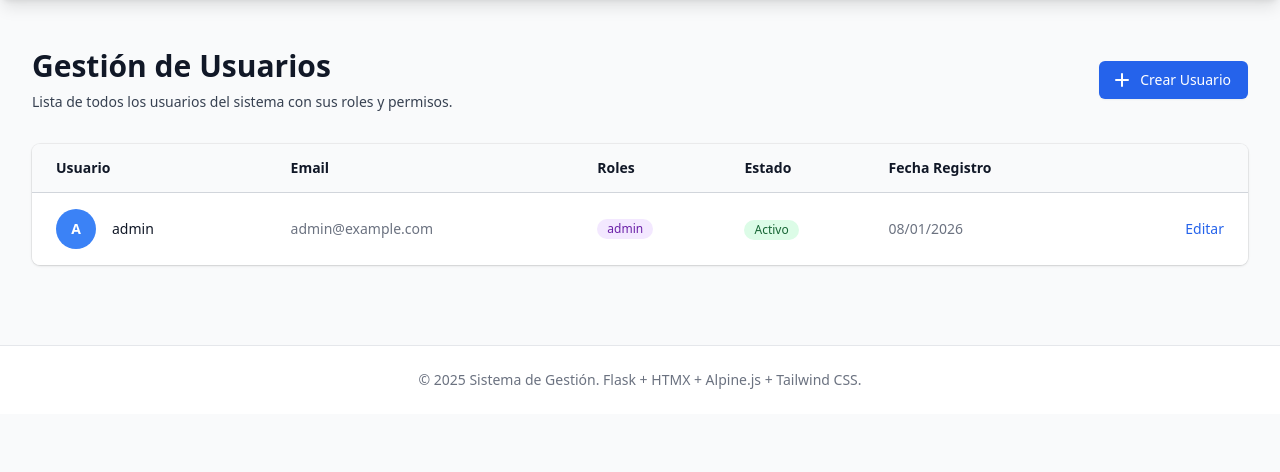
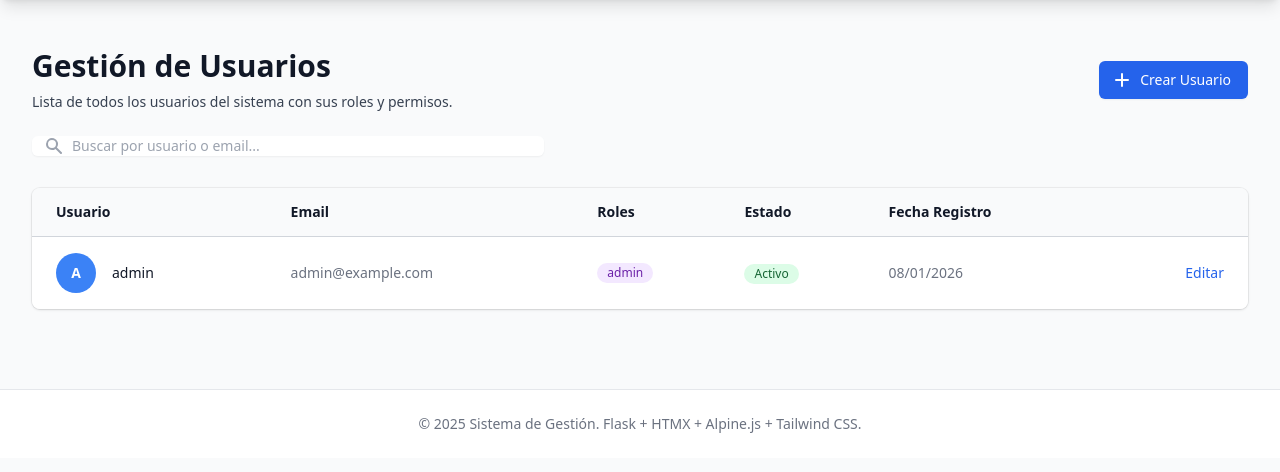
Before and after one commit to elricgonza/flask_auth_app, a Flask app: page /admin/users in a window 1280 px wide. Shown: the part 64-536 px from the top of the page. Run offline with Flask 3, Linux system fonts and the light colour scheme; a user stored in the database is signed in; some libraries are stand-ins or nearby versions.

Commit message:
filter users

```diff
--- a/app/routes.py
+++ b/app/routes.py
@@ -1,5 +1,6 @@
 from flask import Blueprint, render_template, redirect, url_for, flash, request, jsonify
 from flask_login import login_user, logout_user, login_required, current_user
+from sqlalchemy import or_
 from app import db
 from app.models import User, Role, Permission
 from app.forms import LoginForm, RegisterForm, UserForm
@@ -76,8 +77,30 @@ def logout():
 @permission_required('view_users')
 def users():
     page = request.args.get('page', 1, type=int)
-    users = User.query.paginate(page=page, per_page=10, error_out=False)
-    return render_template('admin/users.html', users=users)
+    search = request.args.get('search', '', type=str)
+
+    # Construir query base
+    query = User.query
+
+    # Aplicar filtro de búsqueda si existe
+    if search:
+        search_filter = or_(
+            User.username.ilike(f'%{search}%'),
+            User.email.ilike(f'%{search}%')
+        )
+        query = query.filter(search_filter)
+
+    # Ordenar por fecha de creación descendente
+    query = query.order_by(User.created_at.desc())
+
+    # Paginar resultados
+    users = query.paginate(page=page, per_page=10, error_out=False)
+
+    # Si es una petición HTMX, solo devolver la tabla
+    if request.headers.get('HX-Request'):
+        return render_template('admin/users_table.html', users=users, search=search)
+
+    return render_template('admin/users.html', users=users, search=search)
 
 @admin_bp.route('/users/create', methods=['GET', 'POST'])
 @login_required
@@ -86,19 +109,16 @@ def create_user():
     form = UserForm()
     form.roles.choices = [(r.id, r.name) for r in Role.query.all()]
 
-    # Inicializar roles.data como lista vacía para nuevos usuarios
     if request.method == 'GET':
         form.roles.data = []
         form.is_active.data = True
 
     if form.validate_on_submit():
-        # Verificar que el username no exista
         existing_user = User.query.filter_by(username=form.username.data).first()
         if existing_user:
             flash('El nombre de usuario ya existe.', 'danger')
             return render_template('admin/user_form.html', form=form, action='Crear', user=None)
 
-        # Verificar que el email no exista
         existing_email = User.query.filter_by(email=form.email.data).first()
         if existing_email:
             flash('El email ya está registrado.', 'danger')
@@ -116,7 +136,6 @@ def create_user():
             user.set_password('changeme123')
             flash('Se asignó la contraseña temporal: changeme123', 'warning')
 
-        # Asignar roles
         for role_id in form.roles.data:
             role = Role.query.get(role_id)
             if role:
@@ -142,13 +161,11 @@ def edit_user(user_id):
         form.is_active.data = user.is_active
 
     if form.validate_on_submit():
-        # Verificar que el username no esté en uso por otro usuario
         existing_user = User.query.filter(User.username == form.username.data, User.id != user_id).first()
         if existing_user:
             flash('El nombre de usuario ya está en uso por otro usuario.', 'danger')
             return render_template('admin/user_form.html', form=form, action='Editar', user=user)
 
-        # Verificar que el email no esté en uso por otro usuario
         existing_email = User.query.filter(User.email == form.email.data, User.id != user_id).first()
         if existing_email:
             flash('El email ya está en uso por otro usuario.', 'danger')
@@ -162,7 +179,6 @@ def edit_user(user_id):
             user.set_password(form.password.data)
             flash('Contraseña actualizada.', 'info')
 
-        # Actualizar roles
         user.roles = []
         for role_id in form.roles.data:
             role = Role.query.get(role_id)
--- a/app/templates/admin/users.html
+++ b/app/templates/admin/users.html
@@ -9,7 +9,7 @@
     userName: '',
     csrfToken: '{{ csrf_token() if csrf_token is defined else '' }}'
 }">
-    <div class="sm:flex sm:items-center">
+    <div class="sm:flex sm:items-center sm:justify-between">
         <div class="sm:flex-auto">
             <h1 class="text-3xl font-semibold text-gray-900">Gestión de Usuarios</h1>
             <p class="mt-2 text-sm text-gray-700">
@@ -28,114 +28,61 @@
         {% endif %}
     </div>
 
+    <!-- Barra de búsqueda -->
+    <div class="mt-6 mb-4">
+        <div class="relative rounded-md shadow-sm max-w-lg">
+            <div class="pointer-events-none absolute inset-y-0 left-0 flex items-center pl-3">
+                <svg class="h-5 w-5 text-gray-400" xmlns="http://www.w3.org/2000/svg" viewBox="0 0 20 20" fill="currentColor">
+                    <path fill-rule="evenodd" d="M8 4a4 4 0 100 8 4 4 0 000-8zM2 8a6 6 0 1110.89 3.476l4.817 4.817a1 1 0 01-1.414 1.414l-4.816-4.816A6 6 0 012 8z" clip-rule="evenodd" />
+                </svg>
+            </div>
+            <input
+                type="text"
+                name="search"
+                id="search"
+                value="{{ search }}"
+                class="block w-full rounded-md border-gray-300 pl-10 pr-12 focus:border-blue-500 focus:ring-blue-500 sm:text-sm"
+                placeholder="Buscar por usuario o email..."
+                hx-get="{{ url_for('admin.users') }}"
+                hx-trigger="keyup changed delay:300ms"
+                hx-target="#users-container"
+                hx-include="[name='search']"
+            >
+            {% if search %}
+            <div class="absolute inset-y-0 right-0 flex items-center pr-3">
+                <button
+                    type="button"
+                    onclick="document.getElementById('search').value=''; htmx.trigger('#search', 'keyup');"
+                    class="text-gray-400 hover:text-gray-600"
+                >
+                    <svg class="h-5 w-5" xmlns="http://www.w3.org/2000/svg" viewBox="0 0 20 20" fill="currentColor">
+                        <path fill-rule="evenodd" d="M10 18a8 8 0 100-16 8 8 0 000 16zM8.707 7.293a1 1 0 00-1.414 1.414L8.586 10l-1.293 1.293a1 1 0 101.414 1.414L10 11.414l1.293 1.293a1 1 0 001.414-1.414L11.414 10l1.293-1.293a1 1 0 00-1.414-1.414L10 8.586 8.707 7.293z" clip-rule="evenodd" />
+                    </svg>
+                </button>
+            </div>
+            {% endif %}
+        </div>
+        {% if search %}
+        <p class="mt-2 text-sm text-gray-600">
+            Buscando: <span class="font-medium">"{{ search }}"</span>
+            <button onclick="document.getElementById('search').value=''; htmx.trigger('#search', 'keyup');" class="ml-2 text-blue-600 hover:text-blue-800">
+                Limpiar búsqueda
+            </button>
+        </p>
+        {% endif %}
+    </div>
+
     <div class="mt-8 flex flex-col">
         <div class="-my-2 -mx-4 overflow-x-auto sm:-mx-6 lg:-mx-8">
             <div class="inline-block min-w-full py-2 align-middle md:px-6 lg:px-8">
-                <div class="overflow-hidden shadow ring-1 ring-black ring-opacity-5 md:rounded-lg">
-                    <table class="min-w-full divide-y divide-gray-300">
-                        <thead class="bg-gray-50">
-                            <tr>
-                                <th scope="col" class="py-3.5 pl-4 pr-3 text-left text-sm font-semibold text-gray-900 sm:pl-6">Usuario</th>
-                                <th scope="col" class="px-3 py-3.5 text-left text-sm font-semibold text-gray-900">Email</th>
-                                <th scope="col" class="px-3 py-3.5 text-left text-sm font-semibold text-gray-900">Roles</th>
-                                <th scope="col" class="px-3 py-3.5 text-left text-sm font-semibold text-gray-900">Estado</th>
-                                <th scope="col" class="px-3 py-3.5 text-left text-sm font-semibold text-gray-900">Fecha Registro</th>
-                                <th scope="col" class="relative py-3.5 pl-3 pr-4 sm:pr-6">
-                                    <span class="sr-only">Acciones</span>
-                                </th>
-                            </tr>
-                        </thead>
-                        <tbody class="divide-y divide-gray-200 bg-white">
-                            {% for user in users.items %}
-                            <tr id="user-{{ user.id }}">
-                                <td class="whitespace-nowrap py-4 pl-4 pr-3 text-sm sm:pl-6">
-                                    <div class="flex items-center">
-                                        <div class="h-10 w-10 flex-shrink-0">
-                                            <div class="h-10 w-10 rounded-full bg-blue-500 flex items-center justify-center text-white font-semibold">
-                                                {{ user.username[0].upper() }}
-                                            </div>
-                                        </div>
-                                        <div class="ml-4">
-                                            <div class="font-medium text-gray-900">{{ user.username }}</div>
-                                        </div>
-                                    </div>
-                                </td>
-                                <td class="whitespace-nowrap px-3 py-4 text-sm text-gray-500">{{ user.email }}</td>
-                                <td class="whitespace-nowrap px-3 py-4 text-sm text-gray-500">
-                                    <div class="flex flex-wrap gap-1">
-                                        {% for role in user.roles %}
-                                        <span class="inline-flex items-center px-2.5 py-0.5 rounded-full text-xs font-medium bg-purple-100 text-purple-800">
-                                            {{ role.name }}
-                                        </span>
-                                        {% endfor %}
-                                    </div>
-                                </td>
-                                <td class="whitespace-nowrap px-3 py-4 text-sm text-gray-500">
-                                    {% if current_user.has_permission('edit_users') and user.id != current_user.id %}
-                                    <button
-                                        hx-post="{{ url_for('admin.toggle_user_status', user_id=user.id) }}"
-                                        hx-swap="none"
-                                        class="inline-flex items-center px-2.5 py-0.5 rounded-full text-xs font-medium {% if user.is_active %}bg-green-100 text-green-800 hover:bg-green-200{% else %}bg-red-100 text-red-800 hover:bg-red-200{% endif %} cursor-pointer transition-colors"
-                                    >
-                                        {% if user.is_active %}Activo{% else %}Inactivo{% endif %}
-                                    </button>
-                                    {% else %}
-                                    <span class="inline-flex items-center px-2.5 py-0.5 rounded-full text-xs font-medium {% if user.is_active %}bg-green-100 text-green-800{% else %}bg-red-100 text-red-800{% endif %}">
-                                        {% if user.is_active %}Activo{% else %}Inactivo{% endif %}
-                                    </span>
-                                    {% endif %}
-                                </td>
-                                <td class="whitespace-nowrap px-3 py-4 text-sm text-gray-500">
-                                    {{ user.created_at.strftime('%d/%m/%Y') }}
-                                </td>
-                                <td class="relative whitespace-nowrap py-4 pl-3 pr-4 text-right text-sm font-medium sm:pr-6 space-x-2">
-                                    {% if current_user.has_permission('edit_users') %}
-                                    <a href="{{ url_for('admin.edit_user', user_id=user.id) }}" class="text-blue-600 hover:text-blue-900">
-                                        Editar
-                                    </a>
-                                    {% endif %}
-                                    {% if current_user.has_permission('delete_users') and user.id != current_user.id %}
-                                    <button
-                                        @click="userToDelete = {{ user.id }}; userName = '{{ user.username }}'; deleteModal = true"
-                                        class="text-red-600 hover:text-red-900"
-                                    >
-                                        Eliminar
-                                    </button>
-                                    {% endif %}
-                                </td>
-                            </tr>
-                            {% endfor %}
-                        </tbody>
-                    </table>
+                <div id="users-container">
+                    {% include 'admin/users_table.html' %}
                 </div>
             </div>
         </div>
     </div>
 
-    {% if users.has_prev or users.has_next %}
-    <div class="flex items-center justify-between border-t border-gray-200 bg-white px-4 py-3 sm:px-6 mt-4 rounded-lg">
-        <div class="hidden sm:flex sm:flex-1 sm:items-center sm:justify-between">
-            <div>
-                <p class="text-sm text-gray-700">
-                    Mostrando <span class="font-medium">{{ users.per_page * (users.page - 1) + 1 }}</span> a
-                    <span class="font-medium">{{ [users.per_page * users.page, users.total]|min }}</span> de
-                    <span class="font-medium">{{ users.total }}</span> resultados
-                </p>
-            </div>
-            <div>
-                <nav class="isolate inline-flex -space-x-px rounded-md shadow-sm">
-                    {% if users.has_prev %}
-                    <a href="{{ url_for('admin.users', page=users.prev_num) }}" class="relative inline-flex items-center rounded-l-md border border-gray-300 bg-white px-2 py-2 text-sm font-medium text-gray-500 hover:bg-gray-50">Anterior</a>
-                    {% endif %}
-                    {% if users.has_next %}
-                    <a href="{{ url_for('admin.users', page=users.next_num) }}" class="relative inline-flex items-center rounded-r-md border border-gray-300 bg-white px-2 py-2 text-sm font-medium text-gray-500 hover:bg-gray-50">Siguiente</a>
-                    {% endif %}
-                </nav>
-            </div>
-        </div>
-    </div>
-    {% endif %}
-
+    <!-- Modal de eliminación -->
     <div x-show="deleteModal" x-cloak class="relative z-10">
         <div class="fixed inset-0 bg-gray-500 bg-opacity-75 transition-opacity"></div>
         <div class="fixed inset-0 z-10 overflow-y-auto">
@@ -186,4 +133,5 @@
             </div>
         </div>
     </div>
-    </div>{% endblock %}
+</div>
+{% endblock %}
--- /dev/null
+++ b/app/templates/admin/users_table.html
@@ -0,0 +1,119 @@
+<div class="overflow-hidden shadow ring-1 ring-black ring-opacity-5 md:rounded-lg">
+    <table class="min-w-full divide-y divide-gray-300">
+        <thead class="bg-gray-50">
+            <tr>
+                <th scope="col" class="py-3.5 pl-4 pr-3 text-left text-sm font-semibold text-gray-900 sm:pl-6">Usuario</th>
+                <th scope="col" class="px-3 py-3.5 text-left text-sm font-semibold text-gray-900">Email</th>
+                <th scope="col" class="px-3 py-3.5 text-left text-sm font-semibold text-gray-900">Roles</th>
+                <th scope="col" class="px-3 py-3.5 text-left text-sm font-semibold text-gray-900">Estado</th>
+                <th scope="col" class="px-3 py-3.5 text-left text-sm font-semibold text-gray-900">Fecha Registro</th>
+                <th scope="col" class="relative py-3.5 pl-3 pr-4 sm:pr-6">
+                    <span class="sr-only">Acciones</span>
+                </th>
+            </tr>
+        </thead>
+        <tbody class="divide-y divide-gray-200 bg-white">
+            {% if users.items %}
+                {% for user in users.items %}
+                <tr id="user-{{ user.id }}">
+                    <td class="whitespace-nowrap py-4 pl-4 pr-3 text-sm sm:pl-6">
+                        <div class="flex items-center">
+                            <div class="h-10 w-10 flex-shrink-0">
+                                <div class="h-10 w-10 rounded-full bg-blue-500 flex items-center justify-center text-white font-semibold">
+                                    {{ user.username[0].upper() }}
+                                </div>
+                            </div>
+                            <div class="ml-4">
+                                <div class="font-medium text-gray-900">{{ user.username }}</div>
+                            </div>
+                        </div>
+                    </td>
+                    <td class="whitespace-nowrap px-3 py-4 text-sm text-gray-500">{{ user.email }}</td>
+                    <td class="whitespace-nowrap px-3 py-4 text-sm text-gray-500">
+                        <div class="flex flex-wrap gap-1">
+                            {% for role in user.roles %}
+                            <span class="inline-flex items-center px-2.5 py-0.5 rounded-full text-xs font-medium bg-purple-100 text-purple-800">
+                                {{ role.name }}
+                            </span>
+                            {% endfor %}
+                        </div>
+                    </td>
+                    <td class="whitespace-nowrap px-3 py-4 text-sm text-gray-500">
+                        {% if current_user.has_permission('edit_users') and user.id != current_user.id %}
+                        <button
+                            hx-post="{{ url_for('admin.toggle_user_status', user_id=user.id) }}"
+                            hx-swap="none"
+                            class="inline-flex items-center px-2.5 py-0.5 rounded-full text-xs font-medium {% if user.is_active %}bg-green-100 text-green-800 hover:bg-green-200{% else %}bg-red-100 text-red-800 hover:bg-red-200{% endif %} cursor-pointer transition-colors"
+                        >
+                            {% if user.is_active %}Activo{% else %}Inactivo{% endif %}
+                        </button>
+                        {% else %}
+                        <span class="inline-flex items-center px-2.5 py-0.5 rounded-full text-xs font-medium {% if user.is_active %}bg-green-100 text-green-800{% else %}bg-red-100 text-red-800{% endif %}">
+                            {% if user.is_active %}Activo{% else %}Inactivo{% endif %}
+                        </span>
+                        {% endif %}
+                    </td>
+                    <td class="whitespace-nowrap px-3 py-4 text-sm text-gray-500">
+                        {{ user.created_at.strftime('%d/%m/%Y') }}
+                    </td>
+                    <td class="relative whitespace-nowrap py-4 pl-3 pr-4 text-right text-sm font-medium sm:pr-6 space-x-2">
+                        {% if current_user.has_permission('edit_users') %}
+                        <a href="{{ url_for('admin.edit_user', user_id=user.id) }}" class="text-blue-600 hover:text-blue-900">
+                            Editar
+                        </a>
+                        {% endif %}
+                        {% if current_user.has_permission('delete_users') and user.id != current_user.id %}
+                        <button
+                            @click="userToDelete = {{ user.id }}; userName = '{{ user.username }}'; deleteModal = true"
+                            class="text-red-600 hover:text-red-900"
+                        >
+                            Eliminar
+                        </button>
+                        {% endif %}
+                    </td>
+                </tr>
+                {% endfor %}
+            {% else %}
+                <tr>
+                    <td colspan="6" class="px-3 py-12 text-center text-sm text-gray-500">
+                        <svg class="mx-auto h-12 w-12 text-gray-400" fill="none" stroke="currentColor" viewBox="0 0 24 24">
+                            <path stroke-linecap="round" stroke-linejoin="round" stroke-width="2" d="M9.172 16.172a4 4 0 015.656 0M9 10h.01M15 10h.01M21 12a9 9 0 11-18 0 9 9 0 0118 0z" />
+                        </svg>
+                        <h3 class="mt-2 text-sm font-medium text-gray-900">No se encontraron usuarios</h3>
+                        <p class="mt-1 text-sm text-gray-500">Intenta con otros términos de búsqueda.</p>
+                    </td>
+                </tr>
+            {% endif %}
+        </tbody>
+    </table>
+</div>
+
+{% if users.has_prev or users.has_next %}
+<div class="flex items-center justify-between border-t border-gray-200 bg-white px-4 py-3 sm:px-6 mt-4 rounded-lg">
+    <div class="hidden sm:flex sm:flex-1 sm:items-center sm:justify-between">
+        <div>
+            <p class="text-sm text-gray-700">
+                Mostrando <span class="font-medium">{{ users.per_page * (users.page - 1) + 1 }}</span> a
+                <span class="font-medium">{{ [users.per_page * users.page, users.total]|min }}</span> de
+                <span class="font-medium">{{ users.total }}</span> resultados
+            </p>
+        </div>
+        <div>
+            <nav class="isolate inline-flex -space-x-px rounded-md shadow-sm">
+                {% if users.has_prev %}
+                <a href="{{ url_for('admin.users', page=users.prev_num, search=search) }}"
+                   hx-get="{{ url_for('admin.users', page=users.prev_num, search=search) }}"
+                   hx-target="#users-container"
+                   class="relative inline-flex items-center rounded-l-md border border-gray-300 bg-white px-2 py-2 text-sm font-medium text-gray-500 hover:bg-gray-50">Anterior</a>
+                {% endif %}
+                {% if users.has_next %}
+                <a href="{{ url_for('admin.users', page=users.next_num, search=search) }}"
+                   hx-get="{{ url_for('admin.users', page=users.next_num, search=search) }}"
+                   hx-target="#users-container"
+                   class="relative inline-flex items-center rounded-r-md border border-gray-300 bg-white px-2 py-2 text-sm font-medium text-gray-500 hover:bg-gray-50">Siguiente</a>
+                {% endif %}
+            </nav>
+        </div>
+    </div>
+</div>
+{% endif %}
```
Lines whose indentation alone changed are shown as unchanged.
